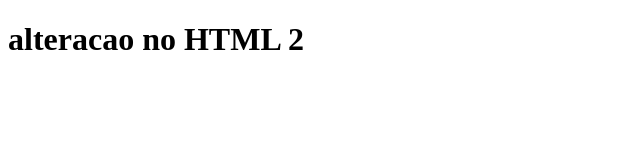
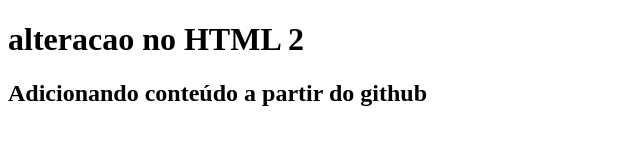
Before and after one commit to Mk-vieira/gama-no-github, a plain HTML site: page index.html in a window 1280 px wide. Shown: the whole page, without its empty margins (0-640 px from the left). Drawn offline with Linux system fonts and the light colour scheme.

Commit message:
Atualização a partir do github

```diff
--- a/index.html
+++ b/index.html
@@ -9,6 +9,7 @@
 <body>
 
     <h1> alteracao no HTML 2 <h1>
+    <h2> Adicionando conteúdo a partir do github<h2>
 
 
 </body>
```
